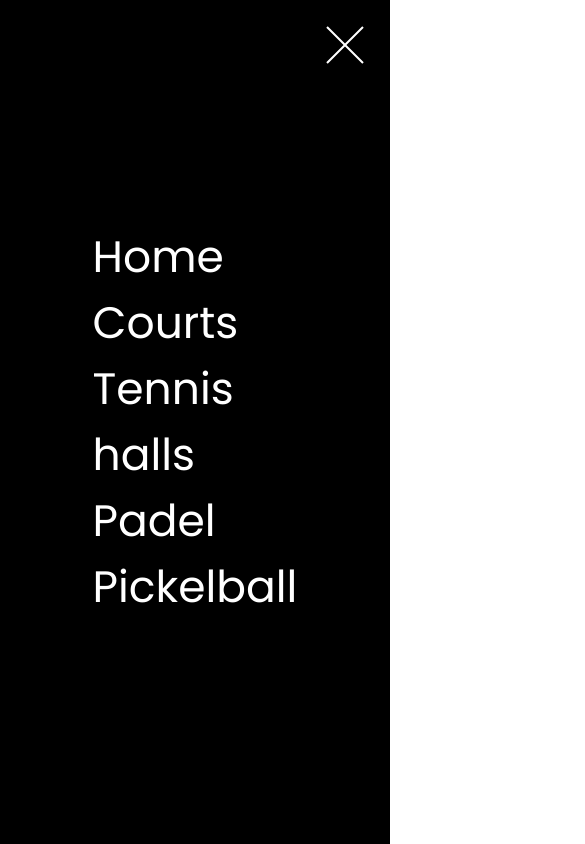
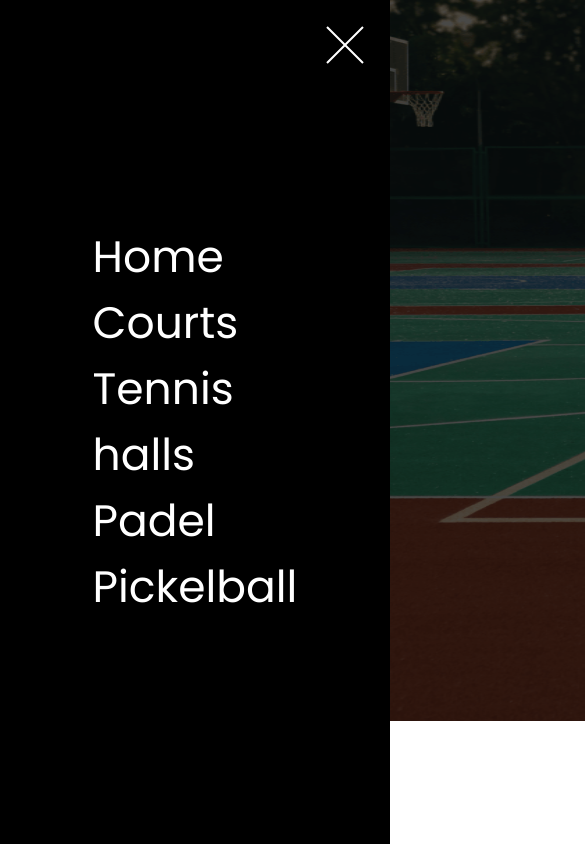
Before and after one commit to jbryn/mcourt-site, a Next.js app: page / in a window 390 px wide. Shown: the top 844 px of the page, 585 px wide, since content can reach past the window. Built offline with nearby package versions, Linux system fonts and the light colour scheme.

Commit message:
feat: hero section rwd

```diff
--- a/components/hero/hero.jsx
+++ b/components/hero/hero.jsx
@@ -2,7 +2,7 @@ import styles from "./hero.module.scss";
 
 export default function Hero() {
   return (
-    <section>
+    <section className="overflow-hidden">
       <div className={styles.hero}>
         <h1>Experience Quality and Precision</h1>
         <h2>
--- a/components/hero/hero.module.scss
+++ b/components/hero/hero.module.scss
@@ -1,7 +1,8 @@
 .hero {
-  @apply ml-[100px] mt-[50px] max-w-[450px];
-  @apply flex flex-col gap-[40px];
-  @apply lg:ml-[257px] lg:mt-[100px];
+  @apply mx-[24px] mt-[50px] max-w-[450px];
+  @apply flex flex-col gap-[30px];
+  @apply sm:mx-[100px];
+  @apply lg:mx-[257px] lg:mt-[100px];
 
   h1,
   h2 {
@@ -9,15 +10,13 @@
   }
 
   h1 {
-    @apply text-[24px] font-semibold;
-    @apply leading-normal;
-
-    @apply lg:text-[48px];
-    @apply xl:text-[65px] xl:leading-[82px];
+    @apply text-[44px] leading-normal font-semibold max-w-[398px];
+    @apply sm:text-[65px] sm:leading-[82px];
   }
 
   h2 {
-    @apply text-[14px];
+    @apply text-[12px];
+    @apply sm:text-[14px];
   }
 
   .cta {
@@ -28,7 +27,8 @@
 }
 
 .scrollDown {
-  @apply grid place-items-center pt-[37px];
+  @apply grid place-items-center pt-[60px];
+  @apply sm:pt-[37px];
 }
 
 .ball {
@@ -37,7 +37,7 @@
 
 .background {
   @apply absolute top-0 -z-20;
-  @apply w-full;
+  @apply min-w-[2000px] h-[721px];
 
   filter: brightness(0.3);
 }
```
